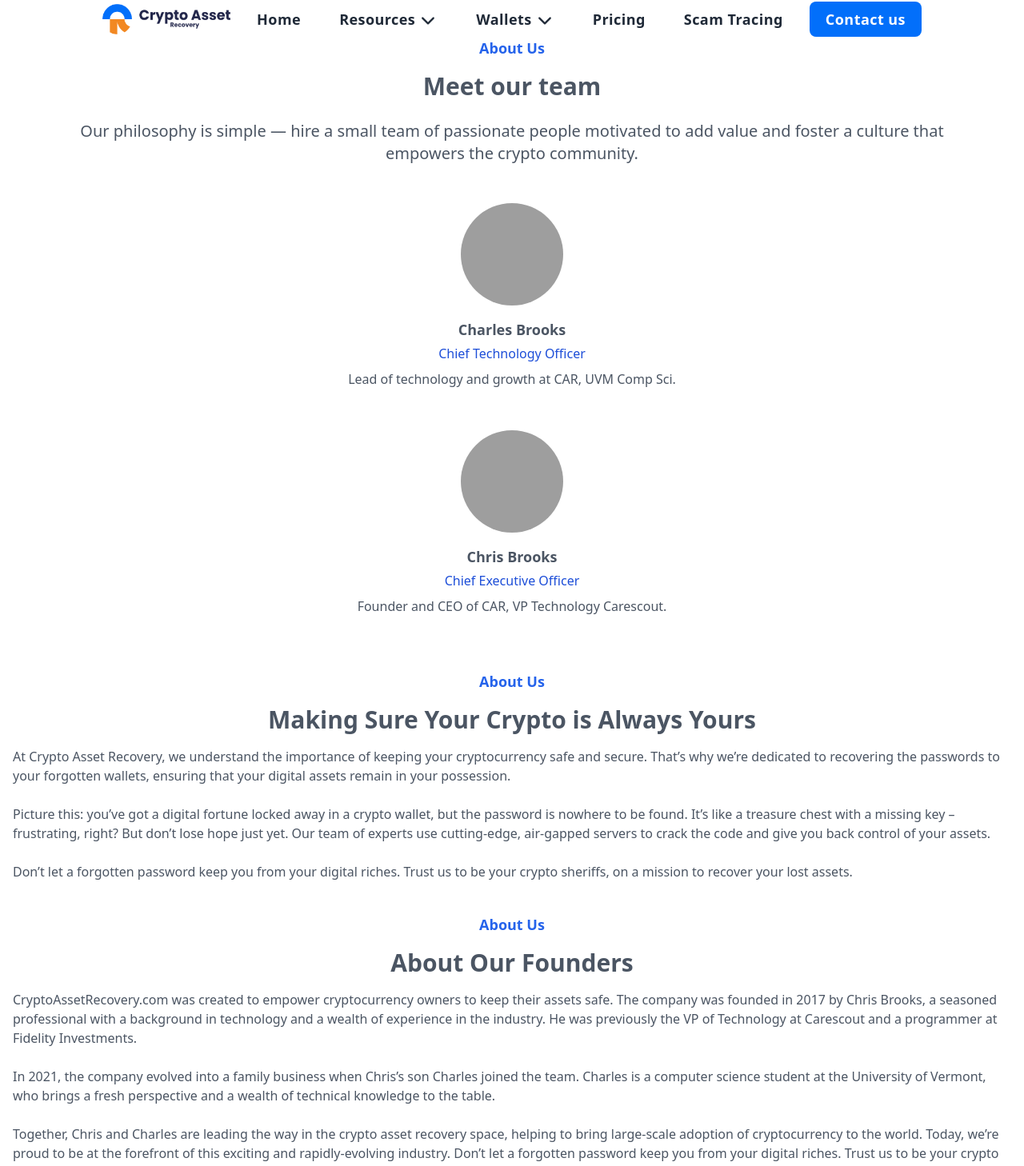
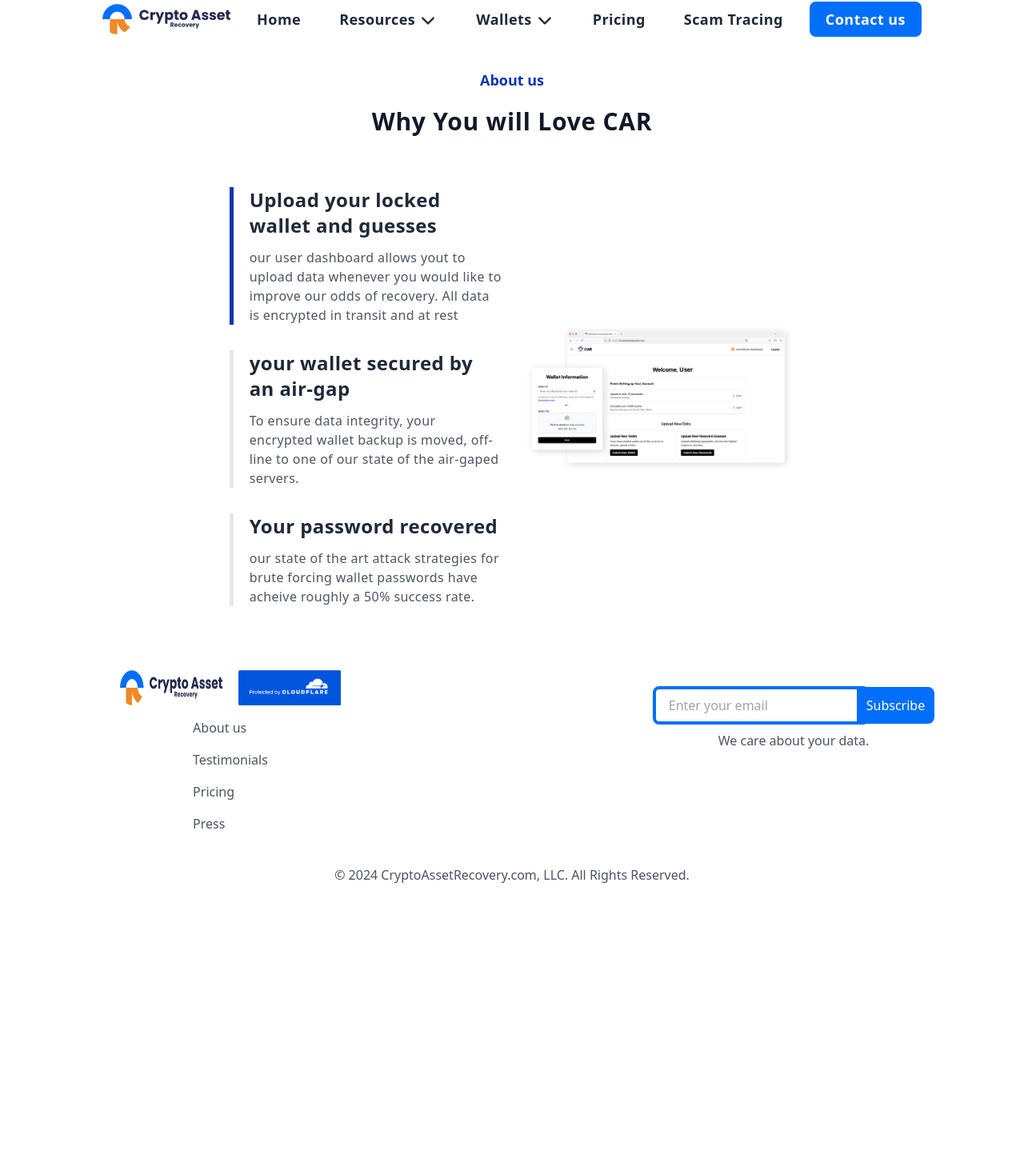
Before and after one commit to sheymantech/crptorecovery, a React (Vite) app: page /#/about in a window 1280 px wide. Shown: the part 18-1476 px from the top of the page at 80% size. After the commit the page ends 1164 px from the top, so only its background shows below. Built offline with nearby package versions, Linux system fonts and the light colour scheme; grey boxes are pictures that could not be loaded.

Commit message:
new feature

```diff
--- a/package.json
+++ b/package.json
@@ -10,6 +10,7 @@
     "preview": "vite preview"
   },
   "dependencies": {
+    "framer-motion": "^11.2.9",
     "react": "^18.2.0",
     "react-dom": "^18.2.0",
     "react-hot-toast": "^2.4.1",
--- a/src/ui/About.jsx
+++ b/src/ui/About.jsx
@@ -1,109 +1,85 @@
+import { useState } from "react";
+import about1 from "../img/crypto-about-1.png";
+import about2 from "../img/crypto-about-2.png";
+import about3 from "../img/crypto-about-3.png";
+
+import { motion } from "framer-motion";
+
 function About() {
+  const [activeTab, setActiveTab] = useState(0);
+
+  const tabs = [
+    {
+      id: 0,
+      title: "Upload your locked wallet and guesses",
+      img: about1,
+      content:
+        "our user dashboard allows yout to upload data whenever you would like to improve our odds of recovery. All data is encrypted in transit and at rest",
+    },
+    {
+      id: 1,
+      title: "your wallet secured by an air-gap",
+      img: about2,
+      content:
+        "To ensure data integrity, your encrypted wallet backup is moved, off-line to one of our state of the air-gaped servers.",
+    },
+    {
+      id: 2,
+      title: "Your password recovered",
+      img: about3,
+      content:
+        "our state of the art attack strategies for brute forcing wallet passwords have acheive roughly a 50% success rate.",
+    },
+  ];
+
   return (
-    <div>
-      <div className="text-center text-gray-600">
-        <div className="max-w-6xl mx-auto flex flex-col items-center">
-          <div className="text-blue-600 text-lg mb-4 font-bold">About Us</div>
-          <h2 className="text-3xl font-bold mb-4">Meet our team</h2>
-          <div className="mb-2"></div>
-          <div className="text-xl">
-            Our philosophy is simple — hire a small team of passionate people
-            motivated to add value and foster a culture that empowers the crypto
-            community.
-          </div>
+    <div className="my-10 lg:px-32 px-6 ">
+      <motion.p
+        whileInView={{ opacity: 1, y: 0 }}
+        initial={{ opacity: 0, y: -100 }}
+        transition={{ duration: 1 }}
+        className="text-[#0e34b2] mb-5 text-lg text-center font-semibold mt-10"
+      >
+        About us
+      </motion.p>
+      <h3 className="font-semibold tracking-wide text-center sm:text-3xl text-2xl text-gray-900">
+        Why You will Love CAR
+      </h3>
+      <motion.div
+        whileInView={{ opacity: 1, x: 0 }}
+        initial={{ opacity: 0, x: -100 }}
+        transition={{ duration: 1 }}
+        className="w-full lg:flex-nowrap flex flex-wrap gap-6 justify-center items-center mt-16"
+      >
+        <div className="lg:w-1/3 flex flex-col gap-y-8">
+          {tabs.map((tab) => {
+            return (
+              <div
+                onClick={() => setActiveTab(tab.id)}
+                key={tab.id}
+                className={`flex flex-col gap-y-3 ps-5  border-s-[5px]  tracking-wide text-left  ${
+                  tab.id === activeTab ? "border-[#0e34b2]" : ""
+                }`}
+              >
+                <h1 className="text-gray-800 font-semibold text-2xl">
+                  {tab.title}
+                </h1>
+                <p className="text-gray-600">{tab.content}</p>
+              </div>
+            );
+          })}
         </div>
-
-        <div className="flex flex-col items-center mt-12">
-          <div className="w-32 h-32 mb-4">
-            <img
-              src="https://assets-global.website-files.com/6410de4b1ee56e7333393b23/641139f96a7d954fb09f3cd3_charlie.png"
-              loading="lazy"
-              alt="Charlie Brooks Headshot"
-              className="rounded-full w-full h-full object-cover"
-            />
-          </div>
-          <div className="text-lg font-semibold">Charles Brooks</div>
-          <div className="text-base text-blue-700 my-1">
-            Chief Technology Officer
-          </div>
-          <div className="text-base text-center my-1">
-            Lead of technology and growth at CAR, UVM&nbsp;Comp Sci.
-          </div>
+        <div className="mt-4 lg:w-1/3">
+          {tabs.map(
+            (tab) =>
+              tab.id === activeTab && (
+                <div key={tab.id} className="flex flex-col items-center">
+                  <img src={tab.img} alt={tab.title} className="mb-4" />
+                </div>
+              )
+          )}
         </div>
-
-        <div className="flex flex-col my-12 items-center">
-          <div className="w-32 h-32 mb-4">
-            <img
-              src="https://assets-global.website-files.com/6410de4b1ee56e7333393b23/641139ac6a7d9537a79f3303_chris.png"
-              loading="lazy"
-              alt="Chris Brooks Headshot"
-              className="rounded-full w-full h-full object-cover"
-            />
-          </div>
-          <div className="text-lg font-semibold">Chris Brooks</div>
-          <div className="text-base text-blue-700 my-1">
-            Chief Executive Officer
-          </div>
-          <div className="text-base text-center my-1">
-            Founder and CEO of CAR, VP Technology Carescout.
-          </div>
-        </div>
-      </div>
-
-      {/* Section 2 */}
-
-      <div className="container mx-auto p-4 text-center text-gray-600">
-        <div className="text-blue-600 text-lg mb-4 font-bold">About Us</div>
-        <h1 className="text-3xl font-bold mb-4">
-          Making Sure Your Crypto is Always Yours
-        </h1>
-        <p className="text-base my-2 text-left">
-          At Crypto Asset Recovery, we understand the importance of keeping your
-          cryptocurrency safe and secure. That’s why we’re dedicated to
-          recovering the passwords to your forgotten wallets, ensuring that your
-          digital assets remain in your possession.
-          <br />
-          <br />
-          Picture this: you’ve got a digital fortune locked away in a crypto
-          wallet, but the password is nowhere to be found. It’s like a treasure
-          chest with a missing key – frustrating, right? But don’t lose hope
-          just yet. Our team of experts use cutting-edge, air-gapped servers to
-          crack the code and give you back control of your assets.
-          <br />
-          <br />
-          Don’t let a forgotten password keep you from your digital riches.
-          Trust us to be your crypto sheriffs, on a mission to recover your lost
-          assets.
-        </p>
-      </div>
-
-      {/* section 3 */}
-      <div className="container mx-auto p-4 text-center text-gray-600">
-        <div className="text-blue-600 font-bold text-lg mb-4">About Us</div>
-        <h1 className="text-3xl font-bold mb-4">About Our Founders</h1>
-        <div className="mb-2"></div>
-        <p className="text-base text-left mx-auto">
-          CryptoAssetRecovery.com was created to empower cryptocurrency owners
-          to keep their assets safe. The company was founded in 2017 by Chris
-          Brooks, a seasoned professional with a background in technology and a
-          wealth of experience in the industry. He was previously the VP of
-          Technology at Carescout and a programmer at Fidelity Investments.
-          <br />
-          <br />
-          In 2021, the company evolved into a family business when Chris’s son
-          Charles joined the team. Charles is a computer science student at the
-          University of Vermont, who brings a fresh perspective and a wealth of
-          technical knowledge to the table.
-          <br />
-          <br />
-          Together, Chris and Charles are leading the way in the crypto asset
-          recovery space, helping to bring large-scale adoption of
-          cryptocurrency to the world. Today, we’re proud to be at the forefront
-          of this exciting and rapidly-evolving industry. Don’t let a forgotten
-          password keep you from your digital riches. Trust us to be your crypto
-          sheriffs, on a mission to recover your lost assets.
-        </p>
-      </div>
+      </motion.div>
     </div>
   );
 }
--- a/src/ui/ActionSection.jsx
+++ b/src/ui/ActionSection.jsx
@@ -1,9 +1,16 @@
 import { Link } from "react-router-dom";
+
+import { motion } from "framer-motion";
 
 function ActionSection() {
   return (
     <div className="my-16 mx-6 lg:mx-32">
-      <div className="px-6 py-10 flex flex-wrap items-center lg:justify-between justify-start gap-5 my-16 bg-[#f9fafb] rounded-lg lg:flex-nowrap gap-y-5">
+      <motion.div
+        whileInView={{ opacity: 1, y: 0 }}
+        initial={{ opacity: 0, y: -100 }}
+        transition={{ duration: 1 }}
+        className="px-6 py-10 flex flex-wrap items-center lg:justify-between justify-start gap-5 my-16 bg-[#f9fafb] rounded-lg lg:flex-nowrap gap-y-5"
+      >
         <div>
           <h2 className="font-semibold text-gray-800 text-2xl tracking-wide">
             Your keys, back in your pocket
@@ -25,7 +32,7 @@
             </button>
           </Link>
         </div>
-      </div>
+      </motion.div>
     </div>
   );
 }
--- a/src/ui/Brand.jsx
+++ b/src/ui/Brand.jsx
@@ -5,13 +5,25 @@
 import brand5 from "../img/crypto-brand-5.png";
 import brand6 from "../img/crypto-brand-6.png";
 
+import { motion } from "framer-motion";
+
 function Brand() {
   return (
     <div className="my-10 lg:px-32 px-6">
-      <p className="text-gray-600 my-12 text-lg text-center">
+      <motion.p
+        whileInView={{ opacity: 1, y: 0 }}
+        initial={{ opacity: 0, y: -100 }}
+        transition={{ duration: 1 }}
+        className="text-gray-600 my-12 text-lg text-center"
+      >
         Trusted by 100+ publications..
-      </p>
-      <div className="my-12 flex flex-wrap gap-8 w-full justify-center items-center">
+      </motion.p>
+      <motion.div
+        whileInView={{ opacity: 1, x: 0 }}
+        initial={{ opacity: 0, x: -100 }}
+        transition={{ duration: 1 }}
+        className="my-12 flex flex-wrap gap-8 w-full justify-center items-center"
+      >
         <div className="sm:w-1/4 w-1/3">
           <img className="max-w-[100%]" src={brand1} alt="" />
         </div>
@@ -31,7 +43,7 @@
         <div className="sm:w-1/4 w-1/3">
           <img className="sm-w-[4rem] w-3rem" src={brand6} alt="" />
         </div>
-      </div>
+      </motion.div>
     </div>
   );
 }
--- a/src/ui/Header.jsx
+++ b/src/ui/Header.jsx
@@ -15,6 +15,8 @@
 import multibit from "../img/crypto-multibit.png";
 import blockchain from "../img/crypto-blockchain.png";
 import bitcoin from "../img/crypto-bitcoin.png";
+
+import { motion } from "framer-motion";
 
 function Header() {
   const [openSubMenu, setOpenSubMenu] = useState(false);
@@ -35,7 +37,10 @@
 
   return (
     <>
-      <div
+      <motion.div
+        whileInView={{ opacity: 1, x: 0 }}
+        initial={{ opacity: 0, x: -100 }}
+        transition={{ duration: 1 }}
         className={`flex justify-between items-center lg:px-32 pt-5 px-6 h-auto flex-wrap ${
           openMenu ? " text-left pb-14" : ""
         }`}
@@ -284,7 +289,7 @@
             Contact us
           </button>
         </Link>
-      </div>
+      </motion.div>
     </>
   );
 }
--- a/src/ui/Hero.jsx
+++ b/src/ui/Hero.jsx
@@ -1,10 +1,17 @@
 import { Link } from "react-router-dom";
 import heroImg from "../img/crypto-hero.webp";
+
+import { motion } from "framer-motion";
 
 function Hero() {
   return (
     <div className="lg:px-32 sm:px-10 px-6 flex flex-wrap justify-center items-center gap-5 w-full text-left mt-14 ">
-      <div className="flex flex-col gap-y-4 py-14">
+      <motion.div
+        whileInView={{ opacity: 1, y: 0 }}
+        initial={{ opacity: 0, y: -100 }}
+        transition={{ duration: 1 }}
+        className="flex flex-col gap-y-4 py-14"
+      >
         <h1 className="font-bold text-4xl tracking-wide text-gray-800">
           Easy, Transparent Wallet Recovery
         </h1>
@@ -21,10 +28,14 @@
             <Link to="/testimonial"> Testimonials</Link>
           </button>
         </span>
-      </div>
-      <div>
+      </motion.div>
+      <motion.div
+        whileInView={{ opacity: 1, x: 0 }}
+        initial={{ opacity: 0, x: -100 }}
+        transition={{ duration: 1 }}
+      >
         <img src={heroImg} alt="" />
-      </div>
+      </motion.div>
     </div>
   );
 }
```
Also changed, not shown: src/ui/Support.jsx (+37 -10 lines), 1 other file (tests, documents, lock files or other folders).
